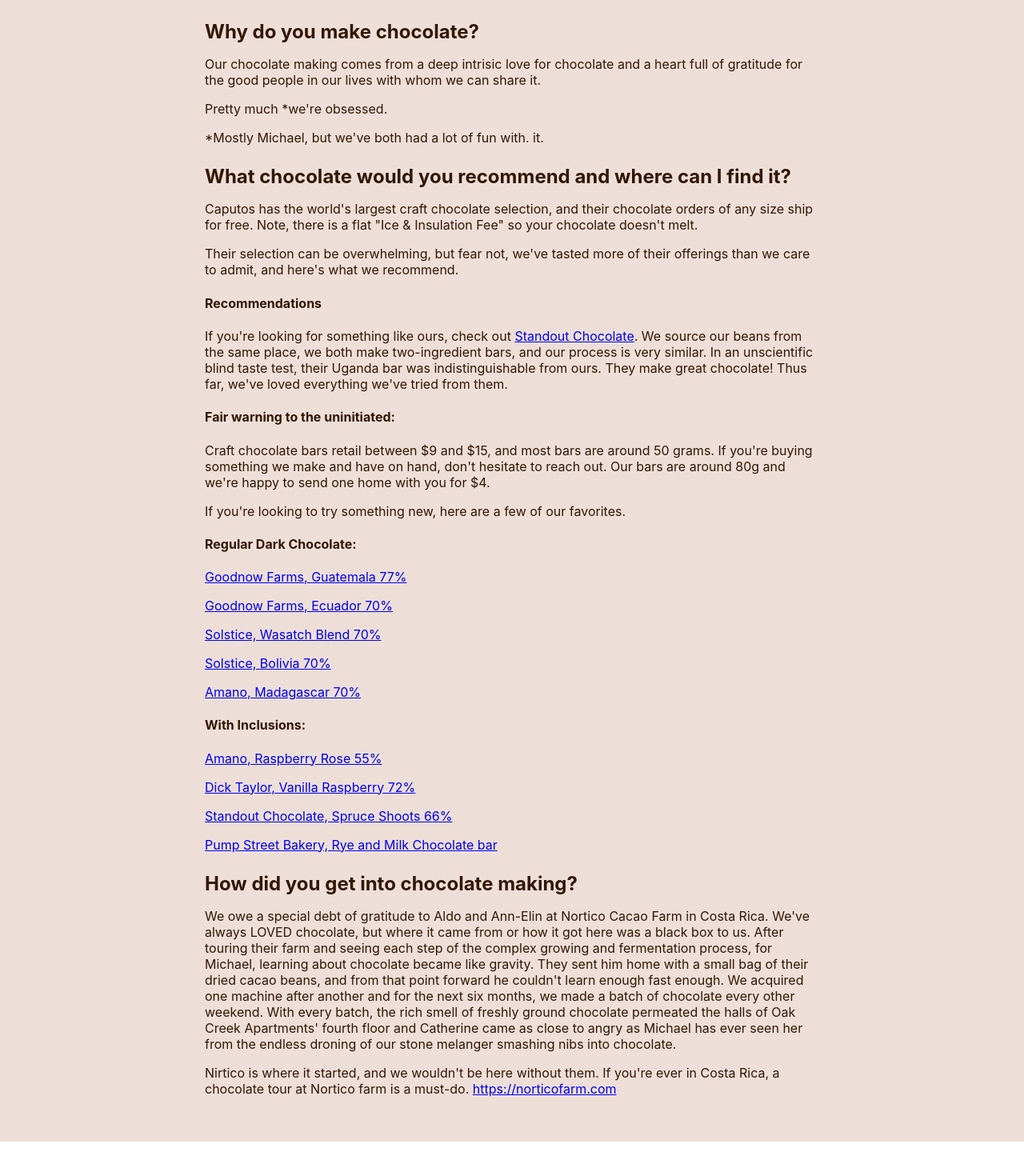
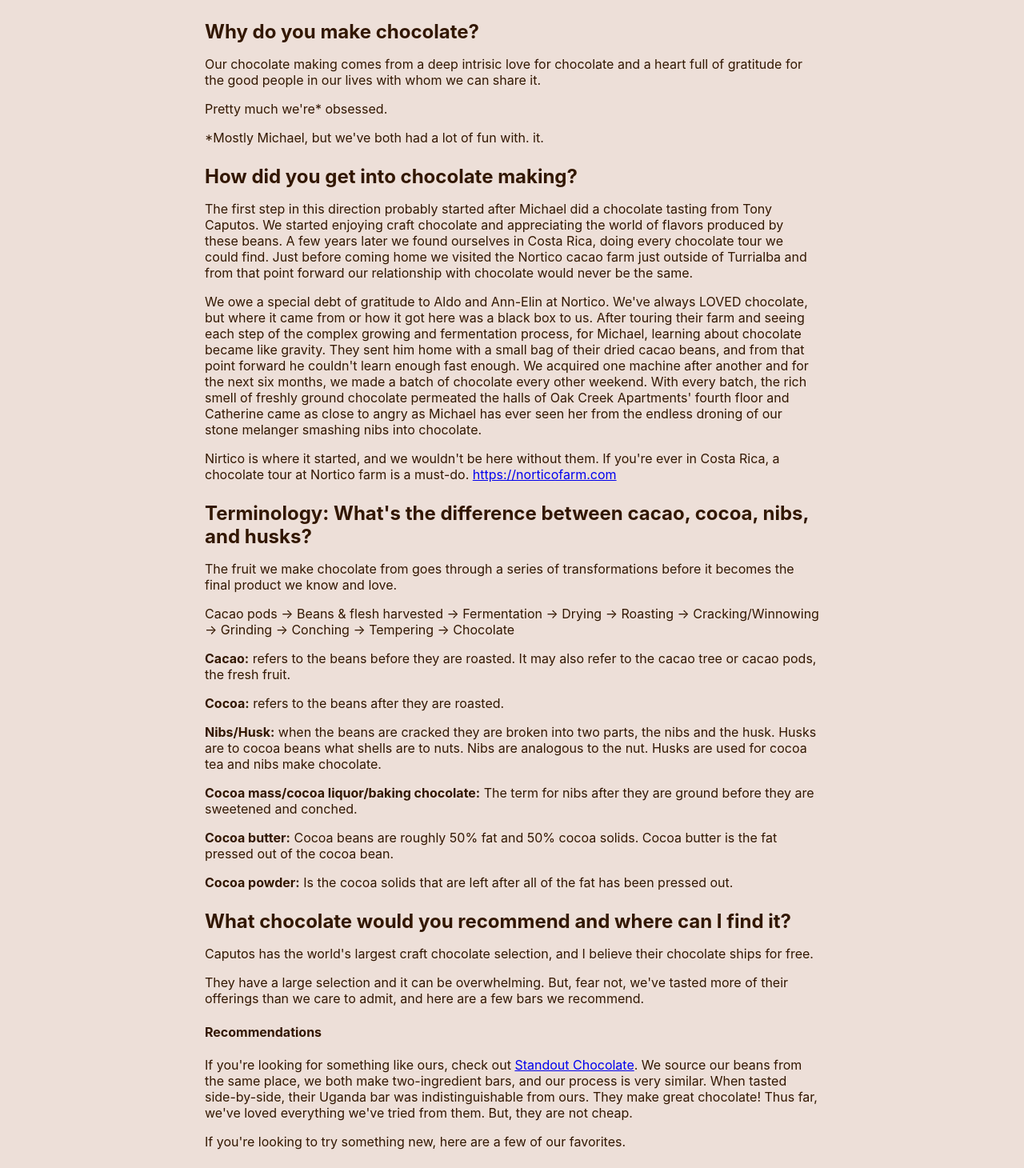
Before and after one commit to michaelpdidier/chocolate-website, a React (Vite) app: page /faq in a window 1280 px wide. Shown: the part 329-1789 px from the top of the page at 80% size. Before the commit the page ends 1756 px from the top, so only its background shows below. Built offline with nearby package versions, Linux system fonts and the light colour scheme.

Commit message:
upgraded yarn

```diff
--- a/src/components/Bar.jsx
+++ b/src/components/Bar.jsx
@@ -4,7 +4,7 @@
   //   const [isExpanded, setIsExpanded] = useState(false);
   const [showBack, setShowBack] = useState(false);
 
-  function color() {
+  function dynamicBgColor() {
     console.log(props.id);
     switch (props.id % 3) {
       case 0:
@@ -17,31 +17,47 @@
     }
   }
 
-  function handleOnMouseOver() {
-    console.log("moused over");
+  function handleOnMouseEnter() {
+    setShowBack(true);
+  }
+
+  function handleOnMouseLeave() {
+    setShowBack(false);
   }
 
   function handleClick() {
     if (card.variant === "click") {
-      setShowBack(!showBack);
+      //   setShowBack(!showBack);
     }
   }
 
   function handleFocus() {
     if (card.variant === "focus") {
-      setShowBack(true);
+      //   setShowBack(true);
     }
   }
 
   function handleBlur() {
     if (card.variant === "focus") {
-      setShowBack(false);
+      //   setShowBack(false);
     }
   }
 
   return (
-    <div className="bar--tile" style={{ backgroundColor: color() }}>
-      <img src={props.coverImg} className="card--image" />
+    <div
+      className="bar--tile-front"
+      style={{ backgroundColor: dynamicBgColor() }}
+      onMouseEnter={handleOnMouseEnter}
+      onMouseLeave={handleOnMouseLeave}
+    >
+      {showBack ? (
+        <div className="bar--tile-back">
+          <h2>{props.title}</h2>
+          <p>{props.description}</p>
+        </div>
+      ) : (
+        <img src={props.coverImg} className="card--image" />
+      )}
     </div>
   );
 }
--- a/src/css/Bars.css
+++ b/src/css/Bars.css
@@ -18,7 +18,7 @@
   color: var(--dark-brown);
 }
 
-.bar--tile {
+.bar--tile-front {
   /* width: 1fr; */
   min-height: 250px;
   max-height: 300px;
@@ -35,9 +35,13 @@
   /* flex-direction: column; */
   /* position: relative; */
 }
-.bar--tile:hover {
-  filter: brightness(55%); /* on hover, image dims */
+
+.bar--tile-back {
+  color: var(--very-light-brown);
 }
+/* .bar--tile-front:hover {
+  filter: brightness(55%); on hover, image dims
+} */
 
 .card--image {
   /* width: 100%; */
--- a/src/pages/Faqs.jsx
+++ b/src/pages/Faqs.jsx
@@ -26,7 +26,7 @@
             Not really, but if you want more and we have some on hand, we'd
             gladly set you up with a few more bars! If you really want to pay
             for them, you can venmo us a few dollars and we'll put it in our
-            "new cacao beans fund".
+            "new cacao beans fund" to finance the next batch.
           </p>
 
           <h3>Why do you make chocolate?</h3>
@@ -36,36 +36,104 @@
             whom we can share it.
           </p>
 
-          <p>Pretty much *we're obsessed.</p>
+          <p>Pretty much we're* obsessed.</p>
           <p>*Mostly Michael, but we've both had a lot of fun with. it.</p>
+          <h3>How did you get into chocolate making?</h3>
+          <p>
+            The first step in this direction probably started after Michael did
+            a chocolate tasting from Tony Caputos. We started enjoying craft
+            chocolate and appreciating the world of flavors produced by these
+            beans. A few years later we found ourselves in Costa Rica, doing
+            every chocolate tour we could find. Just before coming home we
+            visited the Nortico cacao farm just outside of Turrialba and from
+            that point forward our relationship with chocolate would never be
+            the same.
+          </p>
+          <p>
+            We owe a special debt of gratitude to Aldo and Ann-Elin at Nortico.
+            We've always LOVED chocolate, but where it came from or how it got
+            here was a black box to us. After touring their farm and seeing each
+            step of the complex growing and fermentation process, for Michael,
+            learning about chocolate became like gravity. They sent him home
+            with a small bag of their dried cacao beans, and from that point
+            forward he couldn't learn enough fast enough. We acquired one
+            machine after another and for the next six months, we made a batch
+            of chocolate every other weekend. With every batch, the rich smell
+            of freshly ground chocolate permeated the halls of Oak Creek
+            Apartments' fourth floor and Catherine came as close to angry as
+            Michael has ever seen her from the endless droning of our stone
+            melanger smashing nibs into chocolate.
+          </p>
+          <p>
+            Nirtico is where it started, and we wouldn't be here without them.
+            If you're ever in Costa Rica, a chocolate tour at Nortico farm is a
+            must-do.{" "}
+            <a href="https://norticofarm.com">https://norticofarm.com</a>
+          </p>
+
+          <h3>
+            Terminology: What's the difference between cacao, cocoa, nibs, and
+            husks?
+          </h3>
+
+          <p>
+            The fruit we make chocolate from goes through a series of
+            transformations before it becomes the final product we know and
+            love.
+          </p>
+          <p>
+            Cacao pods → Beans & flesh harvested → Fermentation → Drying →
+            Roasting → Cracking/Winnowing → Grinding → Conching → Tempering →
+            Chocolate
+          </p>
+          <p>
+            <strong>Cacao:</strong> refers to the beans before they are roasted.
+            It may also refer to the cacao tree or cacao pods, the fresh fruit.{" "}
+          </p>
+          <p>
+            <strong>Cocoa:</strong> refers to the beans after they are roasted.
+          </p>
+          <p>
+            <strong>Nibs/Husk:</strong> when the beans are cracked they are
+            broken into two parts, the nibs and the husk. Husks are to cocoa
+            beans what shells are to nuts. Nibs are analogous to the nut. Husks
+            are used for cocoa tea and nibs make chocolate.
+          </p>
+          <p>
+            <strong>Cocoa mass/cocoa liquor/baking chocolate:</strong> The term
+            for nibs after they are ground before they are sweetened and
+            conched.
+          </p>
+          <p>
+            <strong>Cocoa butter:</strong> Cocoa beans are roughly 50% fat and
+            50% cocoa solids. Cocoa butter is the fat pressed out of the cocoa
+            bean.
+          </p>
+          <p>
+            <strong>Cocoa powder:</strong> Is the cocoa solids that are left
+            after all of the fat has been pressed out.
+          </p>
           <h3>What chocolate would you recommend and where can I find it?</h3>
           <p>
-            Caputos has the world's largest craft chocolate selection, and their
-            chocolate orders of any size ship for free. Note, there is a flat
-            "Ice & Insulation Fee" so your chocolate doesn't melt.
+            Caputos has the world's largest craft chocolate selection, and I
+            believe their chocolate ships for free.
           </p>
           <p>
-            Their selection can be overwhelming, but fear not, we've tasted more
-            of their offerings than we care to admit, and here's what we
-            recommend.
+            They have a large selection and it can be overwhelming. But, fear
+            not, we've tasted more of their offerings than we care to admit, and
+            here are a few bars we recommend.
           </p>
           <h4>Recommendations</h4>
           <p>
             If you're looking for something like ours, check out{" "}
             <a href="https://caputos.com/standout/">Standout Chocolate</a>. We
             source our beans from the same place, we both make two-ingredient
-            bars, and our process is very similar. In an unscientific blind
-            taste test, their Uganda bar was indistinguishable from ours. They
-            make great chocolate! Thus far, we've loved everything we've tried
-            from them.{" "}
+            bars, and our process is very similar. When tasted side-by-side,
+            their Uganda bar was indistinguishable from ours. They make great
+            chocolate! Thus far, we've loved everything we've tried from them.
+            But, they are not cheap.
           </p>
-          <h4>Fair warning to the uninitiated: </h4>
-          <p>
-            Craft chocolate bars retail between $9 and $15, and most bars are
-            around 50 grams. If you're buying something we make and have on
-            hand, don't hesitate to reach out. Our bars are around 80g and we're
-            happy to send one home with you for $4.
-          </p>
+
           <p>
             If you're looking to try something new, here are a few of our
             favorites.
@@ -118,28 +186,6 @@
               Pump Street Bakery, Rye and Milk Chocolate bar
             </a>
           </p>
-          <h3>How did you get into chocolate making?</h3>
-          <p>
-            We owe a special debt of gratitude to Aldo and Ann-Elin at Nortico
-            Cacao Farm in Costa Rica. We've always LOVED chocolate, but where it
-            came from or how it got here was a black box to us. After touring
-            their farm and seeing each step of the complex growing and
-            fermentation process, for Michael, learning about chocolate became
-            like gravity. They sent him home with a small bag of their dried
-            cacao beans, and from that point forward he couldn't learn enough
-            fast enough. We acquired one machine after another and for the next
-            six months, we made a batch of chocolate every other weekend. With
-            every batch, the rich smell of freshly ground chocolate permeated
-            the halls of Oak Creek Apartments' fourth floor and Catherine came
-            as close to angry as Michael has ever seen her from the endless
-            droning of our stone melanger smashing nibs into chocolate.
-          </p>
-          <p>
-            Nirtico is where it started, and we wouldn't be here without them.
-            If you're ever in Costa Rica, a chocolate tour at Nortico farm is a
-            must-do.{" "}
-            <a href="https://norticofarm.com">https://norticofarm.com</a>
-          </p>
         </div>
       </div>
     </main>
```
Also changed, not shown: 1 other file (tests, documents, lock files or other folders).
